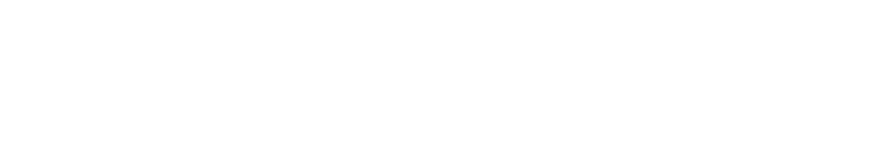
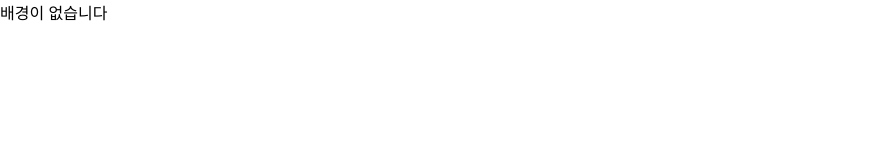
Before and after one commit to xeon-243859/ppongtok-app, a React (Vite) app: page /preview in a window 1280 px wide. Shown: the top 160 px of the page, without its empty margins (0-876 px from the left). Built offline with nearby package versions, Linux system fonts and the light colour scheme.

Commit message:
🖼 이미지 선택 시 이미지만, 🎞 영상 선택 시 영상만 출력되도록 정확히 분기 처리

```diff
--- a/src/pages/PreviewPage.jsx
+++ b/src/pages/PreviewPage.jsx
@@ -3,19 +3,26 @@
 
 const PreviewPage = () => {
   const [message, setMessage] = useState("");
+  const [displayedText, setDisplayedText] = useState("");
   const [selectedImages, setSelectedImages] = useState([]);
   const [currentImageIndex, setCurrentImageIndex] = useState(0);
+
   const selectedVideo = localStorage.getItem("selected-video");
   const selectedMusic = localStorage.getItem("selected-music");
   const audioRef = useRef(null);
 
-  // 메시지 불러오기
+  // ✅ 정확한 영상 선택 여부 판단
+  const isVideoSelected =
+    selectedVideo &&
+    selectedVideo !== "null" &&
+    selectedVideo !== null &&
+    selectedVideo !== "";
+
   useEffect(() => {
     const storedMessage = localStorage.getItem("message");
     if (storedMessage) setMessage(storedMessage);
   }, []);
 
-  // 이미지 불러오기
   useEffect(() => {
     const storedImages = JSON.parse(localStorage.getItem("selected-images"));
     if (Array.isArray(storedImages)) {
@@ -23,9 +30,24 @@
     }
   }, []);
 
-  // 이미지 순차 전환 (30초까지만)
+  // 자막 타자 효과 유지
   useEffect(() => {
-    if (!Array.isArray(selectedImages) || selectedImages.length === 0 || (selectedVideo && selectedVideo !== "null")) return;
+    if (!message) return;
+    let index = 0;
+    const interval = setInterval(() => {
+      if (index < message.length) {
+        setDisplayedText((prev) => prev + message[index]);
+        index++;
+      } else {
+        clearInterval(interval);
+      }
+    }, 45000 / message.length); // 예: 45초 기준
+    return () => clearInterval(interval);
+  }, [message]);
+
+  // 이미지 순차 전환 (30초 후 정지)
+  useEffect(() => {
+    if (!Array.isArray(selectedImages) || selectedImages.length === 0 || isVideoSelected) return;
     let index = 0;
     setCurrentImageIndex(index);
     const interval = setInterval(() => {
@@ -39,7 +61,7 @@
       clearInterval(interval);
       clearTimeout(timeout);
     };
-  }, [selectedImages, selectedVideo]);
+  }, [selectedImages, isVideoSelected]);
 
   // 음악 30초 후 정지
   useEffect(() => {
@@ -53,13 +75,11 @@
   return (
     <div className="preview-page">
       <div className="media-box">
-        {/* ✅ 감성 자막 */}
-        <div className="scrolling-message-box">
-          <div className="scrolling-message">{message}</div>
-        </div>
+        {/* 자막 */}
+        <div className="message-text">{displayedText}</div>
 
-        {/* ✅ 분기: 영상 vs 이미지 정확히 분리 */}
-        {(selectedVideo && selectedVideo !== "null" && selectedVideo !== null) ? (
+        {/* ✅ 영상과 이미지 완전 분리 */}
+        {isVideoSelected ? (
           <video
             src={selectedVideo}
             autoPlay
@@ -72,14 +92,14 @@
               }, 30000);
             }}
           />
+        ) : selectedImages.length > 0 ? (
+          <img
+            src={selectedImages[currentImageIndex]}
+            alt="preview"
+            className="media-display"
+          />
         ) : (
-          selectedImages.length > 0 && (
-            <img
-              src={selectedImages[currentImageIndex]}
-              alt="preview"
-              className="media-display"
-            />
-          )
+          <div className="media-fallback">배경이 없습니다</div>
         )}
       </div>
 
```
